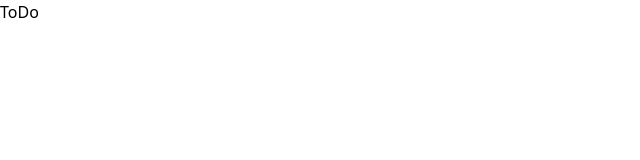
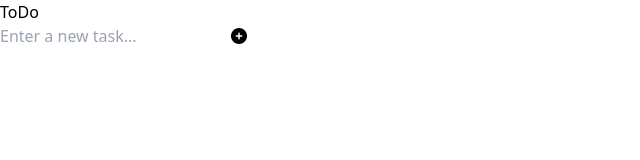
Before and after one commit to MoeHeinKhant005/Todo-List-App, a React (Vite) app: page / in a window 1280 px wide. Shown: the top 160 px of the page, without its empty margins (0-640 px from the left). Built offline with nearby package versions, Linux system fonts and the light colour scheme.

Commit message:
Add TodoForm component
Added TodoForm.jsx and its stylings. Also imported it inside Container.jsx.

```diff
--- a/src/components/Container.jsx
+++ b/src/components/Container.jsx
@@ -1,7 +1,10 @@
+import TodoForm from './TodoForm';
+
 const Container = () => {
     return (
         <div className="w-[85%] h-auto bg-white flex flex-col justify-evenly items-center rounded">
             <h3 className="title text-primary font-lexend font-semibold text-3xl self-start mx-6">ToDo</h3>
+            <TodoForm/>
         </div>
     )
 }
--- /dev/null
+++ b/src/components/TodoForm.jsx
@@ -0,0 +1,16 @@
+const TodoForm = () => {
+    return (
+        <div className="w-[85%] h-auto flex flex-row justify-center items-center">
+            <input
+            type="text"
+            placeholder="Enter a new task..."
+            className="w-4/5 h-[50px] bg-slate-100 text-slate-800 font-dm-sans text-sm rounded-s px-5 border-none outline-none"
+            />
+            <button className="w-1/5 h-[50px] bg-primary text-white rounded-e">
+                <i className="fa-solid fa-circle-plus"></i>
+            </button>
+        </div>
+    )
+}
+
+export default TodoForm;
```
